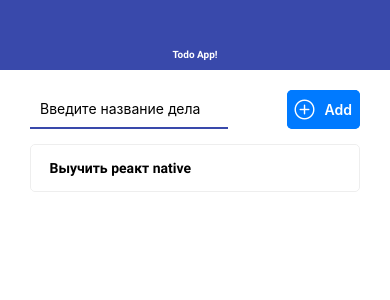
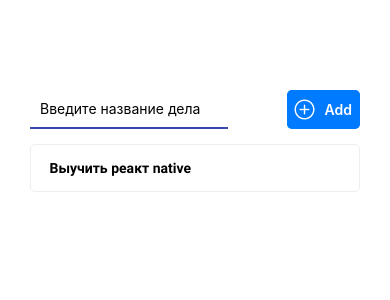
Before and after one commit to EvgenPrushk/ReactNative, a React Native app: screen / in a window 390 px wide. Shown: the top 300 px of the page. Built offline with nearby package versions, Linux system fonts and the light colour scheme.

Commit message:
feat: add adaptive markup

```diff
--- a/src/components/AppButton.js
+++ b/src/components/AppButton.js
@@ -1,15 +1,23 @@
 import React from "react";
-import { StyleSheet, View, TouchableOpacity } from "react-native";
+import {
+  StyleSheet,
+  View,
+  TouchableOpacity,
+  TouchableNativeFeedback,
+  Platform,
+} from "react-native";
 import { THEME } from "../theme";
 import { AppTextBold } from "./ui/AppTextBold";
 
 export const AppButton = ({ children, onPress, color = THEME.MAIN_COLOR }) => {
+  const Wrapper =
+    Platform.OS === "android" ? TouchableNativeFeedback : TouchableOpacity;
   return (
-    <TouchableOpacity onPress={onPress} activeOpacity={0.7}>
+    <Wrapper onPress={onPress} activeOpacity={0.7}>
       <View style={{ ...styles.button, backgroundColor: color }}>
         <AppTextBold style={styles.text}>{children}</AppTextBold>
       </View>
-    </TouchableOpacity>
+    </Wrapper>
   );
 };
 
--- a/src/components/Navbar.js
+++ b/src/components/Navbar.js
@@ -1,11 +1,19 @@
 import React from "react";
-import { View, Text, StyleSheet } from "react-native";
+import { View, StyleSheet, Platform } from "react-native";
 import { THEME } from "../theme";
 import { AppTextBold } from "./ui/AppTextBold";
 
 export const Navbar = ({ title }) => {
   return (
-    <View style={styles.navbar}>
+    <View
+      style={{
+        ...styles.navbar,
+        ...Platform.select({
+          ios: styles.navbarIos,
+          android: styles.navbarAndroid,
+        }),
+      }}
+    >
       <AppTextBold style={styles.text}>{title}</AppTextBold>
     </View>
   );
@@ -16,11 +24,17 @@
     height: 70,
     alignItems: "center",
     justifyContent: "flex-end",
-    backgroundColor: THEME.MAIN_COLOR,
     paddingBottom: 10,
   },
+  navbarAndroid: {
+    backgroundColor: THEME.MAIN_COLOR,
+  },
+  navbarIos: {
+    borderBottomColor: THEME.MAIN_COLOR,
+    borderBottomWidth: 1,
+  },
   text: {
-    color: "white",
+    color: Platform.OS === "ios" ? THEME.MAIN_COLOR : "#fff",
     fontSize: 10,
   },
 });
--- a/src/screens/TodoScreen.js
+++ b/src/screens/TodoScreen.js
@@ -1,6 +1,6 @@
 import React, { useState } from "react";
-import { View, StyleSheet } from "react-native";
-import { FontAwesome, AntDesign } from "@expo/vector-icons";
+import { View, StyleSheet, Dimensions } from "react-native";
+import { FontAwesome } from "@expo/vector-icons";
 import { THEME } from "../theme";
 import { AppCard } from "../components/ui/AppCard";
 import { EditModal } from "../components/EditModal";
@@ -34,7 +34,7 @@
       <View style={styles.buttons}>
         <View style={styles.button}>
           <AppButton onPress={goBack} color={THEME.GREY_COLOR}>
-          <FontAwesome name="backward" size={20} color="#fff" />
+            <FontAwesome name="backward" size={20} color="#fff" />
           </AppButton>
         </View>
 
@@ -61,7 +61,8 @@
     padding: 15,
   },
   button: {
-    width: "40%",
+    // width: Dimensions.get("window").width / 3,
+    width: Dimensions.get("window").width > 400 ? 150 : 100,
   },
   title: {
     fontSize: 20,
```
